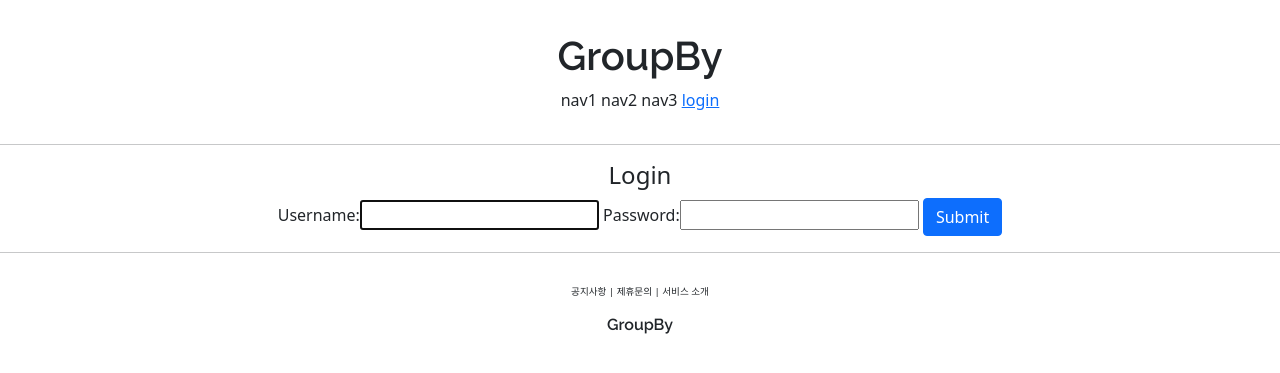
After one commit to jclee0109/GroupByProject, a Django app: page /account/login/ in a window 1280 px wide. The commit adds this page. Shown: the top 373 px of the page. Run offline with Django 3.2, Linux system fonts and the light colour scheme.

Commit message:
login/logout

```diff
--- /dev/null
+++ b/accountapp/templates/accountapp/login.html
@@ -0,0 +1,16 @@
+{% extends 'base.html' %}
+
+{% block content %}
+    <div style="text-align: center">
+        <div>
+            <h4>Login</h4>
+        </div>
+        <div>
+            <form action="" method="post">
+                {% csrf_token %}
+                {{ form }}
+                <input type="submit" class="btn btn-primary">
+            </form>
+        </div>
+    </div>
+{% endblock %}
--- a/accountapp/urls.py
+++ b/accountapp/urls.py
@@ -1,3 +1,5 @@
+from django.contrib.auth.views import LoginView, LogoutView
+
 from accountapp.views import hello_world, AccountCreateView
 from django.urls import path
 from django.urls.conf import include
@@ -6,5 +8,8 @@ app_name = "accountapp"
 
 urlpatterns = [
     path('hello_world/', hello_world, name='hello_world'),
+    path('login/', LoginView.as_view(template_name='accountapp/login.html'), name='login'),
+    path('logout/', LogoutView.as_view(template_name='accountapp/logout.html'), name='logout'),
+
     path('signup/', AccountCreateView.as_view(), name='signup'),
 ]
--- a/accountapp/views.py
+++ b/accountapp/views.py
@@ -23,6 +23,7 @@ def hello_world(request):
         hello_world_list = HelloWorld.objects.all()
         return render(request, 'accountapp/hello_world.html', context={'hello_world_output': hello_world_list})
 
+
 class AccountCreateView(CreateView):
     model = User
     form_class = UserCreationForm
--- a/groupby/settings.py
+++ b/groupby/settings.py
@@ -13,6 +13,9 @@ https://docs.djangoproject.com/en/3.2/ref/settings/
 from pathlib import Path
 import environ
 import os
+
+from django.conf.global_settings import LOGIN_REDIRECT_URL
+from django.urls import reverse_lazy
 
 env = environ.Env(
     # set casting, default value
@@ -137,3 +140,6 @@ STATICFILES_DIRS = [
 # https://docs.djangoproject.com/en/3.2/ref/settings/#default-auto-field
 
 DEFAULT_AUTO_FIELD = 'django.db.models.BigAutoField'
+
+LOGIN_REDIRECT_URL = reverse_lazy('accountapp:hello_world')
+LOGOUT_REDIRECT_URL = reverse_lazy('accountapp:login')
--- a/templates/header.html
+++ b/templates/header.html
@@ -6,7 +6,15 @@
         <span>nav1</span>
         <span>nav2</span>
         <span>nav3</span>
-        <span>nav4</span>
+        {% if not user.is_authenticated %}
+        <a href="{% url 'accountapp:login' %}?next={{ request.path }}">
+            <span>login</span>
+        </a>
+        {% else %}
+        <a href="{% url 'accountapp:logout' %}?next={{ request.path }}">
+            <span>logout</span>
+        </a>
+        {% endif %}
     </div>
 
 </div>
```
